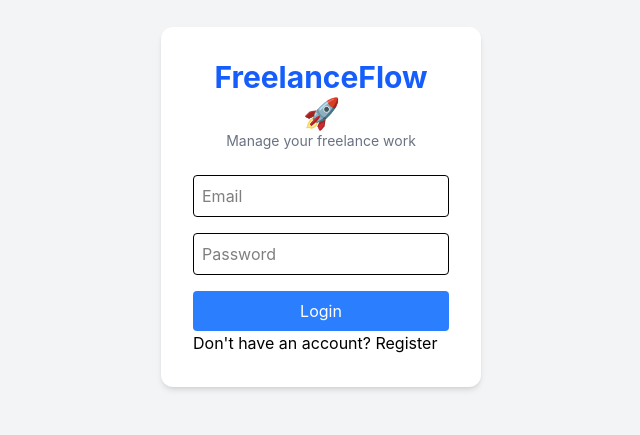
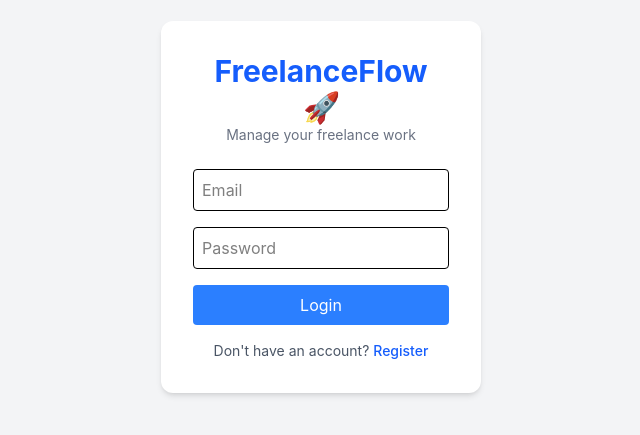
Before and after one commit to Ishwari-Jadhav/FreelanceFlow-SaaS-App, a React app in the folder frontend/: page / in a window 1280 px wide. Shown: the part 193-628 px from the top of the page, without its empty margins (319-959 px from the left). Built offline with nearby package versions, Linux system fonts and the light colour scheme; the HTML template or start-up script is replaced by a standard one.

Commit message:
Added Updates

```diff
--- a/frontend/src/pages/Login.jsx
+++ b/frontend/src/pages/Login.jsx
@@ -68,8 +68,14 @@
           Login
         </button>
 
-        <p onClick={() => navigate("/register")}>
-          Don't have an account? Register
+        <p className="text-sm text-center mt-4 text-gray-600">
+          Don't have an account?{" "}
+          <span
+            onClick={() => navigate("/register")}
+            className="text-blue-600 font-medium cursor-pointer hover:underline"
+          >
+            Register
+          </span>
         </p>
 
       </form>
--- a/frontend/src/pages/Register.jsx
+++ b/frontend/src/pages/Register.jsx
@@ -82,14 +82,14 @@
         </form>
 
         {/* Login Link */}
-        <p className="text-sm text-center mt-4">
-          Already have an account?{" "}
-          <span
+        <p className="text-sm text-center mt-4 text-gray-600">
+        Already have an account?{" "}
+        <span
             onClick={() => navigate("/")}
-            className="text-blue-600 cursor-pointer"
-          >
+            className="text-blue-600 font-medium cursor-pointer hover:underline"
+        >
             Login
-          </span>
+        </span>
         </p>
 
       </div>
```
